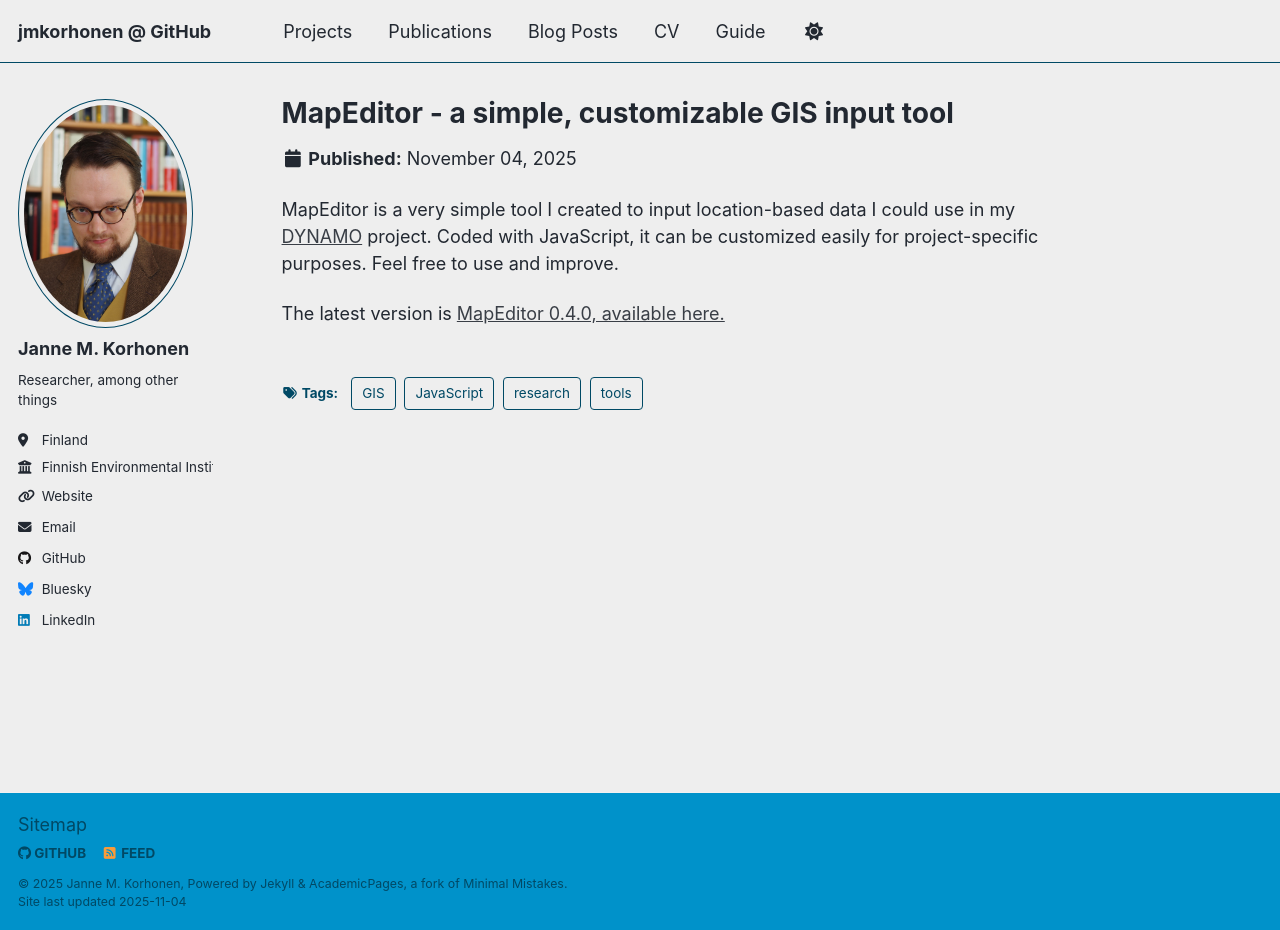
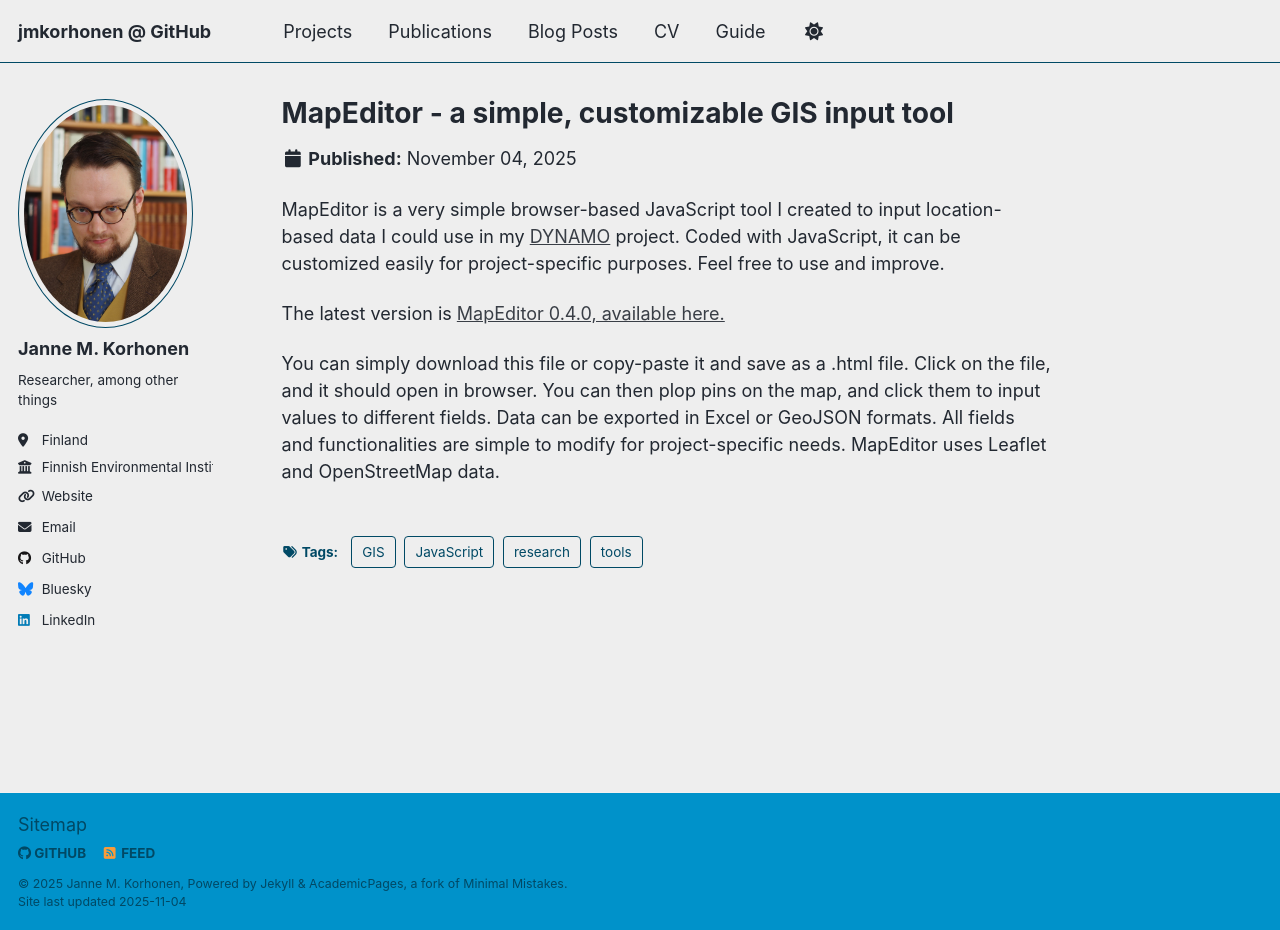
Before and after one commit to jmkorhonen/jmkorhonen.github.io, a Jekyll site: the page built from _pages/projects/MapEditor.md, in a window 1280 px wide and 930 px high. Built offline with Jekyll 4.4.1, drawn with Linux system fonts in a browser that asks for light colours; a script that is not in the unit is left out.

Commit message:
Update MapEditor.md

```diff
--- a/_pages/projects/MapEditor.md
+++ b/_pages/projects/MapEditor.md
@@ -11,6 +11,13 @@ tags:
 - JavaScript
 ---
 
-MapEditor is a very simple tool I created to input location-based data I could use in my [DYNAMO](https://jmkorhonen.github.io/projects/DYNAMO/) project. Coded with JavaScript, it can be customized easily for project-specific purposes. Feel free to use and improve.
+MapEditor is a very simple browser-based JavaScript tool I created to input location-based data I could use in my [DYNAMO](https://jmkorhonen.github.io/projects/DYNAMO/) project. Coded with JavaScript, it can be customized easily for project-specific purposes. Feel free to use and improve.
 
 The latest version is [MapEditor 0.4.0, available here.](https://github.com/jmkorhonen/jmkorhonen/blob/main/MapEditor/MapEditor_0.4.0.html)
+
+You can simply download this file or copy-paste it and save as a .html file.
+Click on the file, and it should open in browser.
+You can then plop pins on the map, and click them to input values to different fields.
+Data can be exported in Excel or GeoJSON formats.
+All fields and functionalities are simple to modify for project-specific needs.
+MapEditor uses Leaflet and OpenStreetMap data.
```
